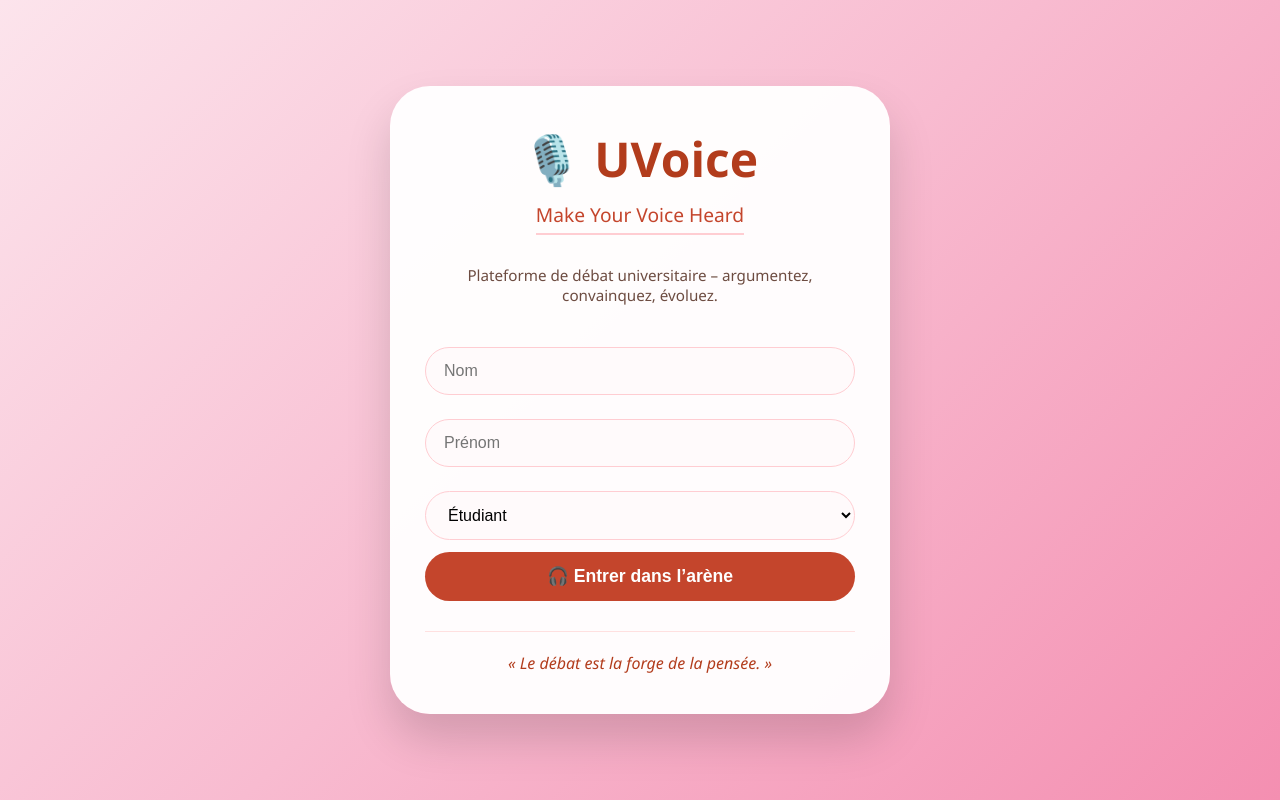
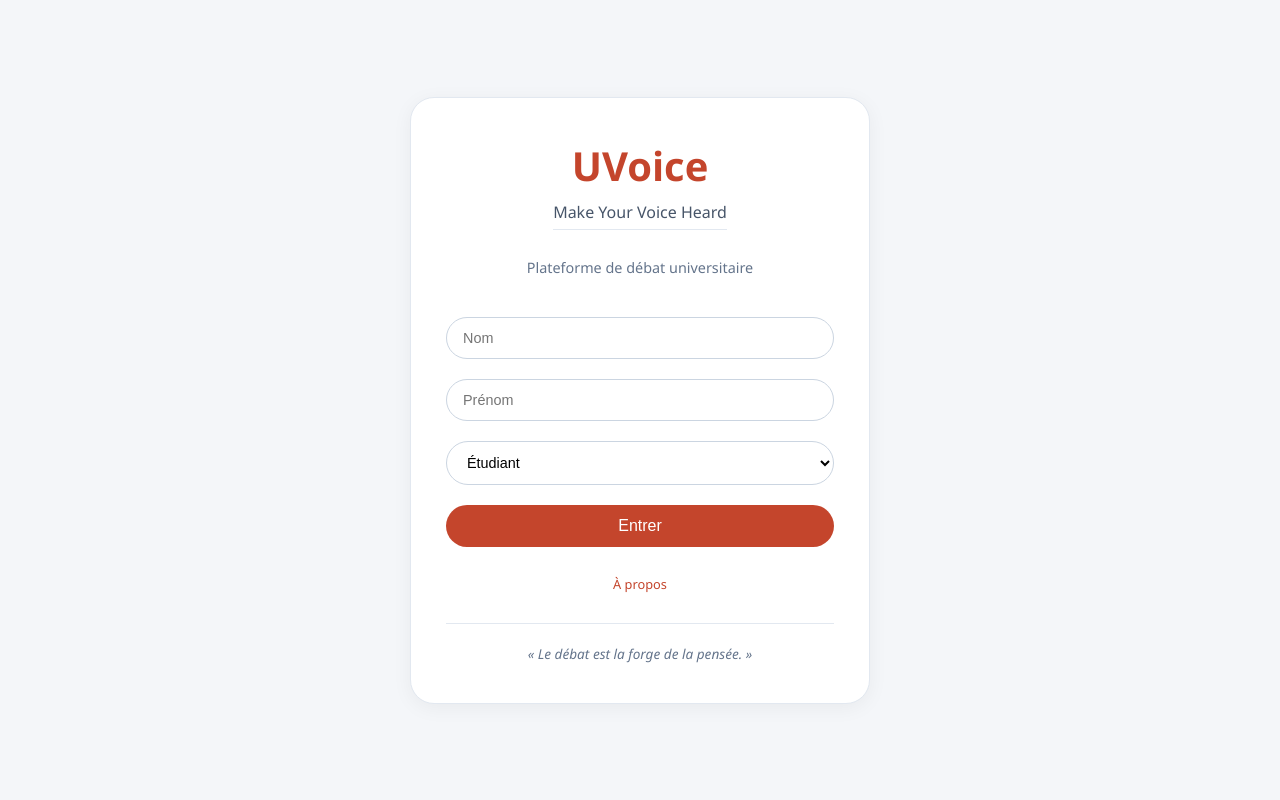
Before and after one commit to nadineiyapri/plateforme_de_d-liberation, a Flask app: page / in a window 1280 px wide. Run offline with Flask 3, Linux system fonts and the light colour scheme.

Commit message:
version finale  index.html

```diff
--- a/templates/index.html
+++ b/templates/index.html
@@ -6,8 +6,8 @@
     <style>
         * { margin: 0; padding: 0; box-sizing: border-box; }
         body {
-            font-family: 'Segoe UI', 'Poppins', sans-serif;
-            background: linear-gradient(135deg, #fce4ec 0%, #f8bbd0 50%, #f48fb1 100%);
+            font-family: 'Segoe UI', Roboto, system-ui, sans-serif;
+            background: #f4f6f9;
             min-height: 100vh;
             display: flex;
             justify-content: center;
@@ -15,35 +15,117 @@
             padding: 20px;
         }
         .welcome-card {
-            background: rgba(255,255,255,0.96);
-            border-radius: 40px;
-            max-width: 500px;
+            background: white;
+            border-radius: 24px;
+            max-width: 460px;
             width: 100%;
             padding: 40px 35px;
-            box-shadow: 0 25px 45px rgba(0,0,0,0.15);
+            box-shadow: 0 4px 20px rgba(0,0,0,0.05);
+            border: 1px solid #e2e8f0;
             text-align: center;
         }
-        h1 { font-size: 3rem; color: #b23c1c; margin-bottom: 10px; }
-        .tagline { font-size: 1.2rem; color: #c4452c; margin-bottom: 30px; border-bottom: 2px solid #ffcdd2; display: inline-block; padding-bottom: 5px; }
-        .sub { color: #6d4c41; margin-bottom: 30px; font-size: 0.95rem; }
+        h1 {
+            font-size: 2.5rem;
+            color: #c4452c;
+            margin-bottom: 8px;
+            font-weight: 600;
+        }
+        .tagline {
+            font-size: 1rem;
+            color: #475569;
+            margin-bottom: 28px;
+            border-bottom: 1px solid #e2e8f0;
+            display: inline-block;
+            padding-bottom: 6px;
+        }
+        .sub {
+            color: #64748b;
+            margin-bottom: 30px;
+            font-size: 0.9rem;
+        }
         input, select {
-            width: 100%; padding: 14px 18px; margin: 12px 0;
-            border: 1px solid #ffcdd2; border-radius: 60px;
-            font-size: 1rem; background: #fffafb;
+            width: 100%;
+            padding: 12px 16px;
+            margin: 10px 0;
+            border: 1px solid #cbd5e1;
+            border-radius: 40px;
+            font-size: 0.9rem;
+            background: white;
         }
         button {
-            background: #c4452c; color: white; border: none;
-            padding: 14px; width: 100%; border-radius: 60px;
-            font-size: 1.1rem; font-weight: bold; cursor: pointer;
+            background: #c4452c;
+            color: white;
+            border: none;
+            padding: 12px;
+            width: 100%;
+            border-radius: 40px;
+            font-size: 1rem;
+            font-weight: 500;
+            cursor: pointer;
+            margin-top: 10px;
         }
-        .quote { margin-top: 30px; font-style: italic; color: #b23c1c; border-top: 1px solid #ffe0e0; padding-top: 20px; }
+        .footer {
+            margin-top: 28px;
+            font-size: 0.8rem;
+        }
+        .footer a {
+            color: #c4452c;
+            text-decoration: none;
+        }
+        .quote {
+            margin-top: 30px;
+            font-style: italic;
+            color: #64748b;
+            border-top: 1px solid #e2e8f0;
+            padding-top: 20px;
+            font-size: 0.85rem;
+        }
+        .modal {
+            display: none;
+            position: fixed;
+            top: 0;
+            left: 0;
+            width: 100%;
+            height: 100%;
+            background: rgba(0,0,0,0.5);
+            z-index: 2000;
+            justify-content: center;
+            align-items: center;
+        }
+        .modal-content {
+            background: white;
+            max-width: 480px;
+            margin: 20px;
+            padding: 24px;
+            border-radius: 20px;
+            box-shadow: 0 20px 30px rgba(0,0,0,0.2);
+        }
+        .modal-content h2 {
+            color: #c4452c;
+            margin-bottom: 12px;
+            font-size: 1.4rem;
+        }
+        .modal-content p {
+            margin: 10px 0;
+            color: #334155;
+            line-height: 1.5;
+        }
+        .close-modal {
+            background: #c4452c;
+            color: white;
+            border: none;
+            padding: 6px 18px;
+            border-radius: 30px;
+            cursor: pointer;
+            margin-top: 12px;
+        }
     </style>
 </head>
 <body>
 <div class="welcome-card">
-    <h1>🎙️ UVoice</h1>
+    <h1>UVoice</h1>
     <div class="tagline">Make Your Voice Heard</div>
-    <div class="sub">Plateforme de débat universitaire – argumentez, convainquez, évoluez.</div>
+    <div class="sub">Plateforme de débat universitaire</div>
     <form method="POST">
         <input type="text" name="nom" placeholder="Nom" required>
         <input type="text" name="prenom" placeholder="Prénom" required>
@@ -52,9 +134,40 @@
             <option value="prof">Professeur</option>
             <option value="admin">Administrateur</option>
         </select>
-        <button type="submit">🎧 Entrer dans l’arène</button>
+        <button type="submit">Entrer</button>
     </form>
+    <div class="footer"><a href="#" id="aboutLink">À propos</a></div>
     <div class="quote">« Le débat est la forge de la pensée. »</div>
 </div>
+
+<div id="aboutModal" class="modal">
+    <div class="modal-content">
+        <h2>À propos</h2>
+        <p><strong>U-Voice — Turn opinions into decisions.</strong></p>
+        <p>Nous sommes un groupe d'étudiants de <strong>Sorbonne Université (Jussieu)</strong>.<br>
+        Nous avons créé U-Voice pour rendre les débats plus simples, plus clairs et accessibles à tous.</p>
+        <p>Notre objectif est de permettre à chacun de s'exprimer, de confronter des idées et de participer à des décisions collectives dans un cadre structuré.</p>
+        <p><em>Parce que chaque voix compte.</em></p>
+        <hr>
+        <p><strong>Contact</strong><br>
+        contact@u-voice.fr<br>
+        Paris, France</p>
+        <button class="close-modal" id="closeAboutBtn">Fermer</button>
+    </div>
+</div>
+
+<script>
+    const modal = document.getElementById('aboutModal');
+    document.getElementById('aboutLink').onclick = (e) => {
+        e.preventDefault();
+        modal.style.display = 'flex';
+    };
+    document.getElementById('closeAboutBtn').onclick = () => {
+        modal.style.display = 'none';
+    };
+    window.onclick = (e) => {
+        if (e.target === modal) modal.style.display = 'none';
+    };
+</script>
 </body>
 </html>
```
